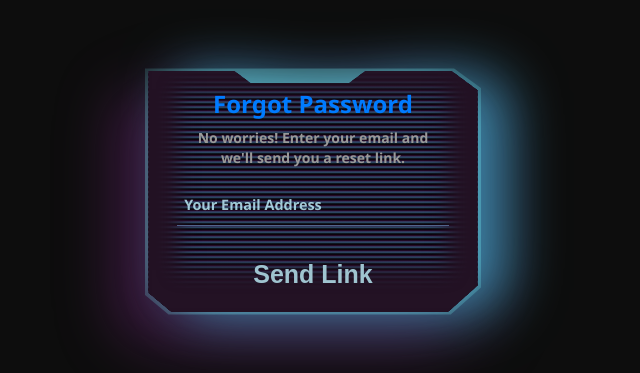
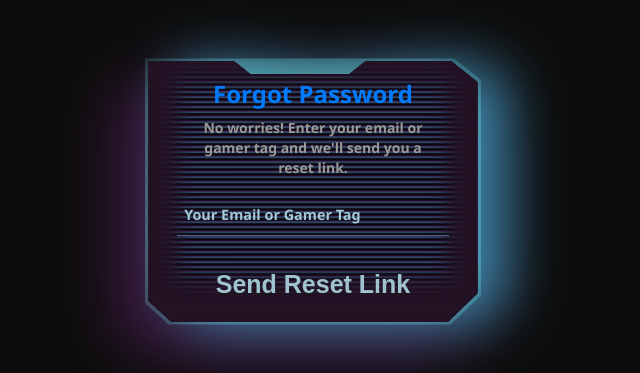
Before and after one commit to abhi24me/Gaming_Cafe, a Next.js app in the folder Frontend/: page /forgot-password in a window 1280 px wide. Shown: the part 188-561 px from the top of the page, without its empty margins (327-967 px from the left). Built offline with nearby package versions, Linux system fonts and the light colour scheme; no server answers.

Commit message:
Adding forgot password functionality-5

```diff
--- a/Frontend/src/app/(auth)/forgot-password/page.tsx
+++ b/Frontend/src/app/(auth)/forgot-password/page.tsx
@@ -6,20 +6,20 @@ import Link from 'next/link';
 import { useAuth } from '@/contexts/AuthContext';
 
 export default function ForgotPasswordPage() {
-  const [emailInput, setEmailInput] = useState('');
+  const [identifierInput, setIdentifierInput] = useState('');
   const [isLoading, setIsLoading] = useState(false);
   const [message, setMessage] = useState('');
   const { requestPasswordReset } = useAuth();
 
   const handleSubmit = async (e: React.FormEvent) => {
     e.preventDefault();
-    if (emailInput.trim()) {
+    if (identifierInput.trim()) {
       setIsLoading(true);
       setMessage('');
       // This function will call the API and handle toasts internally
-      await requestPasswordReset(emailInput.trim());
-      // We show a generic message to prevent exposing which emails are registered
-      setMessage('If an account with that email exists, a password reset link has been sent.');
+      await requestPasswordReset(identifierInput.trim());
+      // We show a generic message to prevent exposing which identifiers are registered
+      setMessage('If an account with that email or gamer tag exists, a password reset link has been sent.');
       setIsLoading(false);
     }
   };
@@ -34,20 +34,20 @@ export default function ForgotPasswordPage() {
                     Forgot Password
                 </h2>
                 <p className="text-center text-sm text-muted-foreground mb-4 px-4" style={{ fontStyle: 'normal' }}>
-                    No worries! Enter your email and we&apos;ll send you a reset link.
+                    No worries! Enter your email or gamer tag and we&apos;ll send you a reset link.
                 </p>
               <div className="input-type">
                 <input
                   className="input-is"
-                  type="email"
+                  type="text"
                   required
-                  placeholder="Your Email Address"
-                  value={emailInput}
-                  onChange={(e) => setEmailInput(e.target.value)}
+                  placeholder="Your Email or Gamer Tag"
+                  value={identifierInput}
+                  onChange={(e) => setIdentifierInput(e.target.value)}
                   disabled={isLoading || !!message}
                 />
                 <button className="submit" type="submit" disabled={isLoading || !!message}>
-                  {isLoading ? 'Sending...' : 'Send Link'}
+                  {isLoading ? 'Sending...' : 'Send Reset Link'}
                 </button>
               </div>
             </div>
--- a/Frontend/src/app/(auth)/login/page.tsx
+++ b/Frontend/src/app/(auth)/login/page.tsx
@@ -8,16 +8,16 @@ import { useAuth } from '@/contexts/AuthContext';
 // The new styling is handled by custom classes in globals.css.
 
 export default function LoginPage() {
-  const [emailInput, setEmailInput] = useState('');
+  const [identifierInput, setIdentifierInput] = useState('');
   const [passwordInput, setPasswordInput] = useState('');
   const { login } = useAuth();
   const [isLoading, setIsLoading] = useState(false);
 
   const handleSubmit = async (e: React.FormEvent) => {
     e.preventDefault();
-    if (emailInput.trim() && passwordInput) {
+    if (identifierInput.trim() && passwordInput) {
       setIsLoading(true);
-      await login(emailInput.trim(), passwordInput);
+      await login(identifierInput.trim(), passwordInput);
       setIsLoading(false);
     }
   };
@@ -33,11 +33,11 @@ export default function LoginPage() {
               <div className="input-type">
                 <input
                   className="input-is"
-                  type="email"
+                  type="text"
                   required
-                  placeholder="Email"
-                  value={emailInput}
-                  onChange={(e) => setEmailInput(e.target.value)}
+                  placeholder="Email or Gamer Tag"
+                  value={identifierInput}
+                  onChange={(e) => setIdentifierInput(e.target.value)}
                   disabled={isLoading}
                 />
                 <input
--- a/Frontend/src/contexts/AuthContext.tsx
+++ b/Frontend/src/contexts/AuthContext.tsx
@@ -9,8 +9,8 @@ import apiClient, { ApiError } from '@/lib/apiClient';
 
 const AuthContext = createContext<AuthState | undefined>(undefined);
 
-const GAMER_TAG_KEY = 'TronGamerTag';
-const USER_TOKEN_KEY = 'TronUserToken'; // Changed from isAuthenticated to store the actual token
+const GAMER_TAG_KEY = 'welloGamerTag';
+const USER_TOKEN_KEY = 'welloUserToken'; // Changed from isAuthenticated to store the actual token
 
 interface LoginResponse {
   token: string;
@@ -81,14 +81,8 @@ export function AuthProvider({ children }: { children: ReactNode }) {
     }
   };
 
-  const login = async (emailOrGamerTag: string, password?: string) => {
-    // Backend login uses email and password. Signup sets gamerTag for mock.
-    // This function will now primarily be for actual login.
-    // The previous `login(tag: string)` was for mock.
-    if (!password) { // This condition is for the mock scenario, should be removed if only email/password login is used.
-        // This path is likely from the old mock signup flow if `password` is undefined.
-        // For actual API integration, signup will handle its own API call.
-        // Let's assume this is the API login path now.
+  const login = async (identifier: string, password?: string) => {
+    if (!password) {
          toast({ title: "Login Error", description: "Password is required for login.", variant: "destructive" });
         return;
     }
@@ -96,7 +90,7 @@ export function AuthProvider({ children }: { children: ReactNode }) {
     try {
       const response = await apiClient<LoginResponse>('/auth/login', {
         method: 'POST',
-        body: JSON.stringify({ email: emailOrGamerTag, password }),
+        body: JSON.stringify({ identifier, password }),
       });
       storeSession(response.token, response.user.gamerTag);
       router.push('/');
@@ -130,7 +124,7 @@ export function AuthProvider({ children }: { children: ReactNode }) {
       router.push('/');
       toast({
         title: "Signup Successful!",
-        description: `Welcome to Tron, ${response.user.gamerTag}! Your adventure begins.`,
+        description: `Welcome to Wello, ${response.user.gamerTag}! Your adventure begins.`,
         className: "bg-green-600 text-white border-green-700",
       });
     } catch (error) {
@@ -182,11 +176,11 @@ export function AuthProvider({ children }: { children: ReactNode }) {
     }
   };
 
-  const requestPasswordReset = async (email: string) => {
+  const requestPasswordReset = async (identifier: string) => {
     try {
       const response = await apiClient<{ message: string }>('/auth/forgot-password', {
         method: 'POST',
-        body: JSON.stringify({ email }),
+        body: JSON.stringify({ identifier }),
       });
       toast({
         title: "Check your email",
--- a/Frontend/src/lib/apiClient.ts
+++ b/Frontend/src/lib/apiClient.ts
@@ -25,7 +25,7 @@ async function apiClient<T>(
   endpoint: string,
   options: RequestInit = {}
 ): Promise<T> {
-  const token = typeof window !== 'undefined' ? localStorage.getItem('TronUserToken') : null;
+  const token = typeof window !== 'undefined' ? localStorage.getItem('welloUserToken') : null;
 
   const defaultHeaders: HeadersInit = {
     ...options.headers,
```
Also changed, not shown: 1 other file (tests, documents, lock files or other folders).
